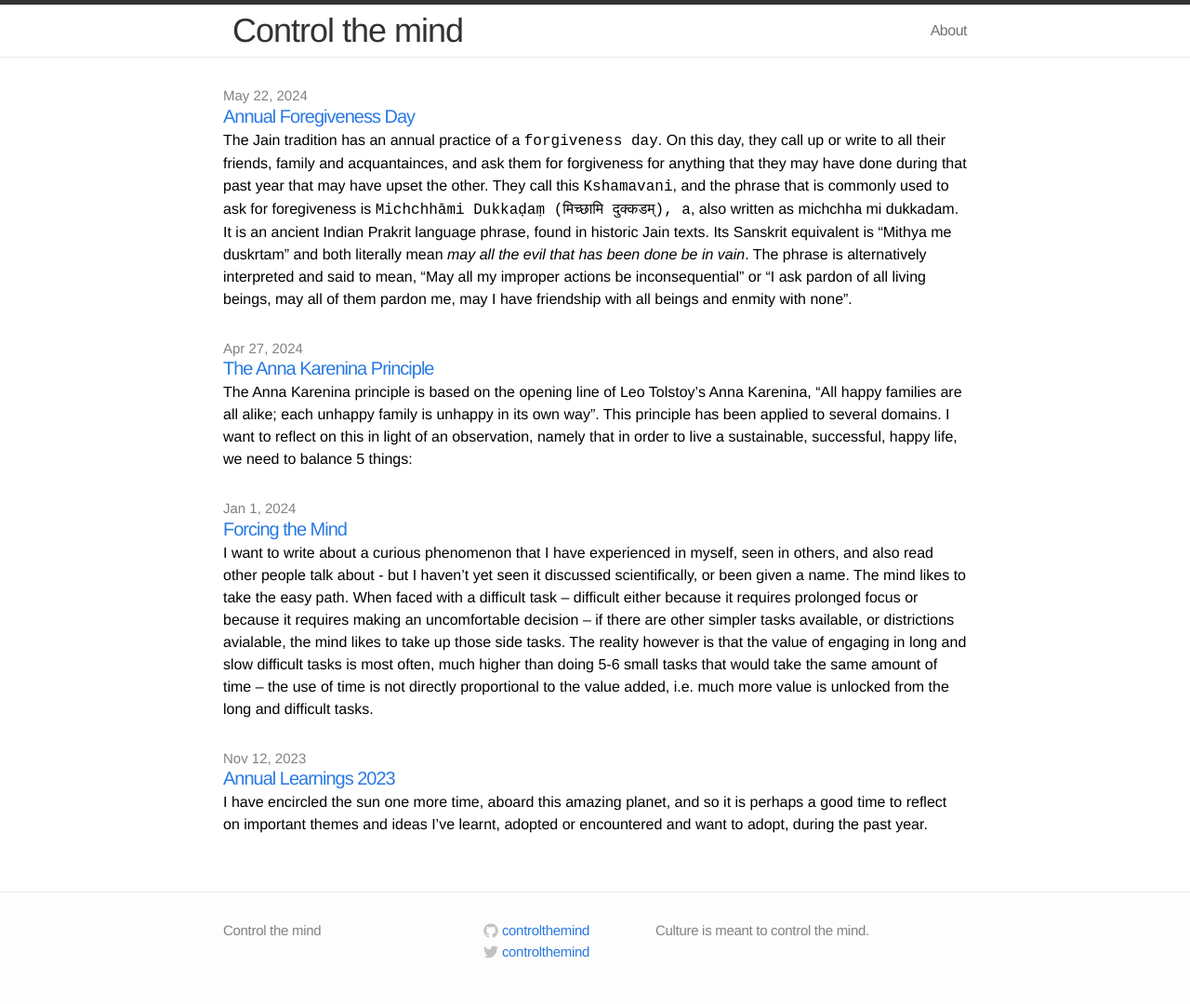
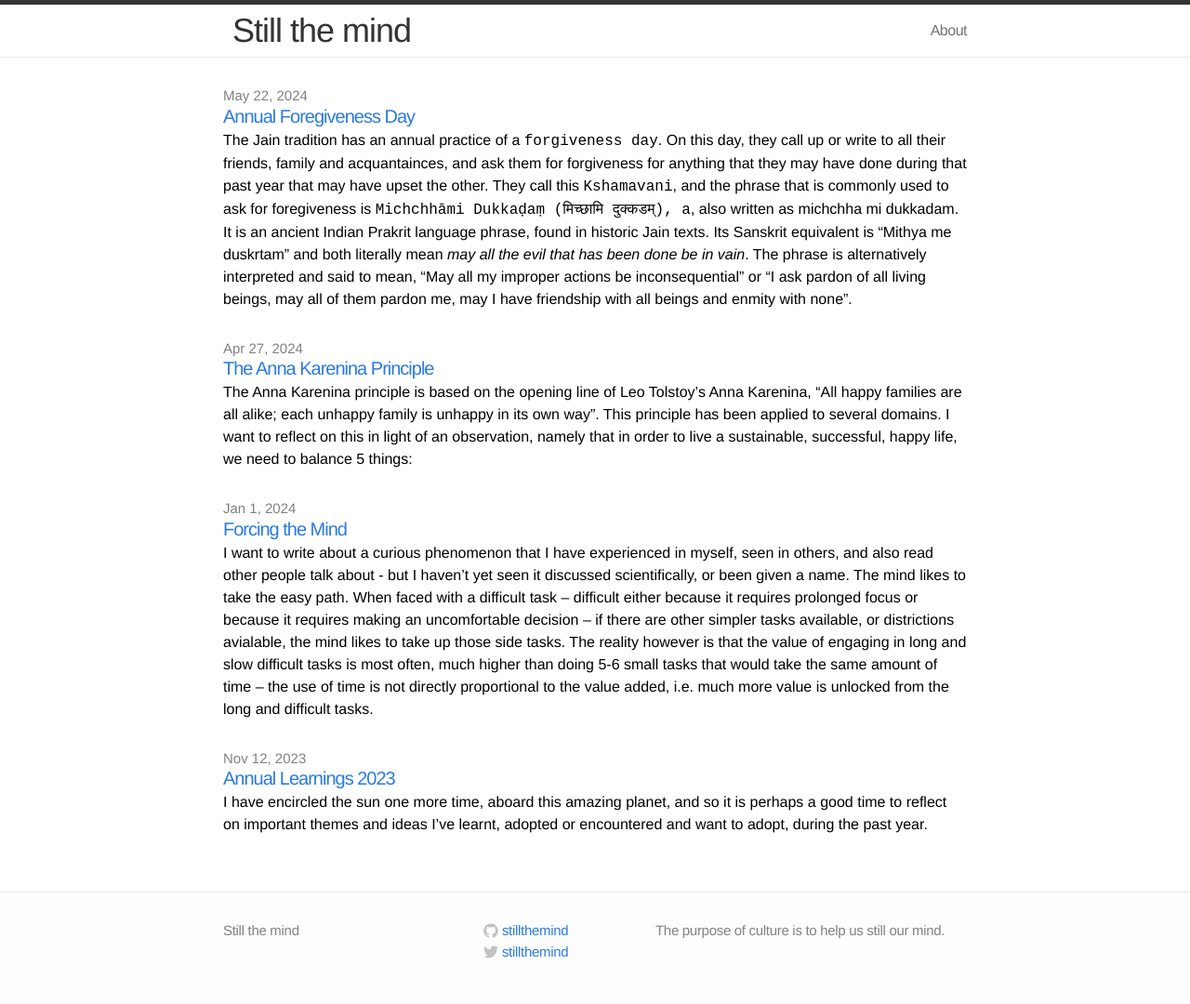
Before and after one commit to controlthemind/controlthemind.github.io, a Jekyll site: the page built from index.html, in a window 1280 px wide. Shown: the whole page at 93% size. Built offline with Jekyll 4.4.1, drawn with Linux system fonts in a browser that asks for light colours.

Commit message:
still the mind

```diff
--- a/_config.yml
+++ b/_config.yml
@@ -1,11 +1,11 @@
 # Site settings
-title: Control the mind
+title: Still the mind
 email:
-description: "Culture is meant to control the mind."
+description: "The purpose of culture is to help us still our mind."
 baseurl: ""
 url: "http://controlthemind.github.io"
-twitter_username: controlthemind
-github_username:  controlthemind
+twitter_username: stillthemind
+github_username:  stillthemind
 
 # Build settings
 markdown: kramdown
```
Also changed, not shown: README.md.
